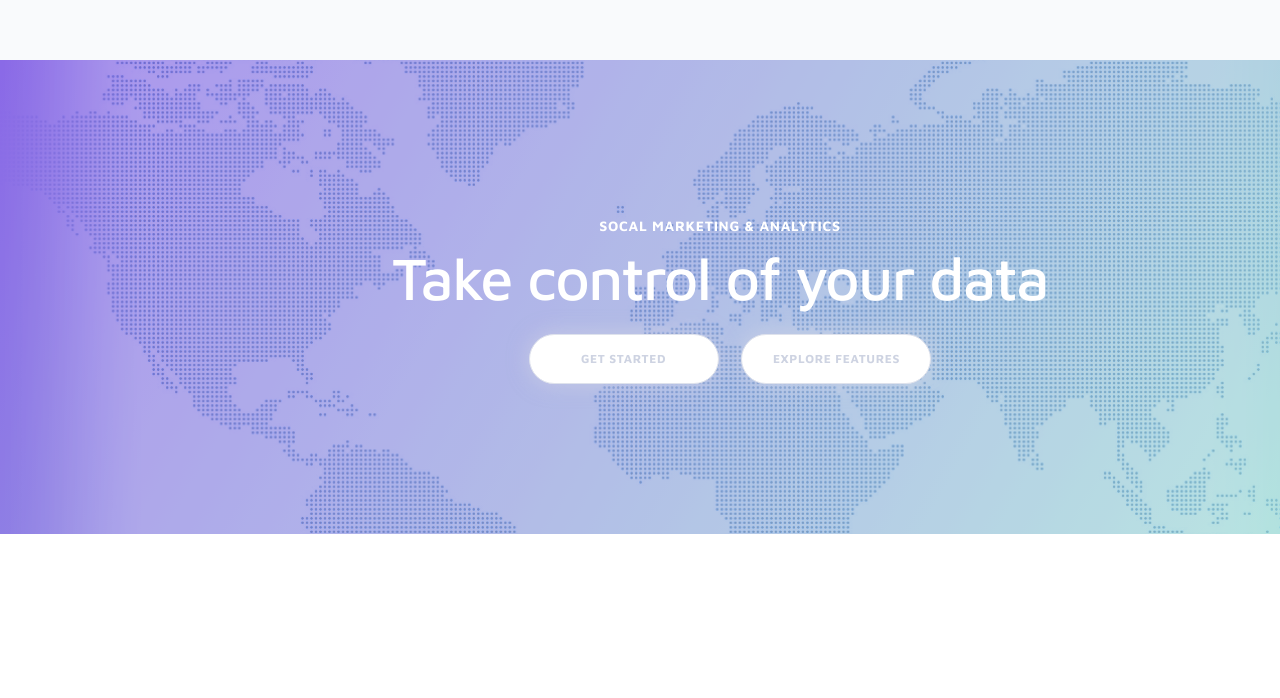
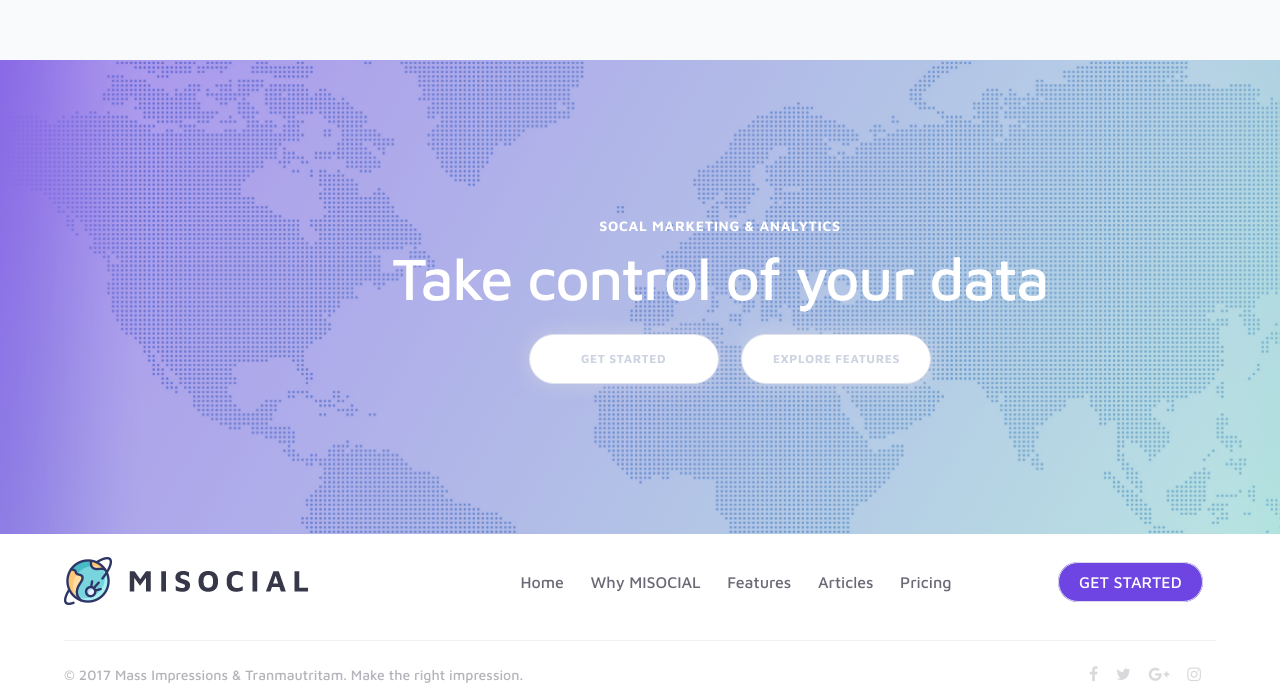
Before and after one commit to ru13z/princing-tabble, a plain HTML site: page index.html in a window 1280 px wide. Shown: the part 1890-2588 px from the top of the page. Before the commit the page ends 2424 px from the top, so only its background shows below. Drawn offline with Linux system fonts and the light colour scheme.

Commit message:
верстка готова. підготовка до адаптації

```diff
--- a/css/style.css
+++ b/css/style.css
@@ -34,15 +34,21 @@ html {
   height: 100%;
   opacity: 0.8;
   z-index: 0;
-  background-image: -moz-linear-gradient(150deg,
-      rgb(136, 211, 206) 0%,
-      rgb(110, 69, 226) 100%);
-  background-image: -webkit-linear-gradient(150deg,
-      rgb(136, 211, 206) 0%,
-      rgb(110, 69, 226) 100%);
-  background-image: -ms-linear-gradient(150deg,
-      rgb(136, 211, 206) 0%,
-      rgb(110, 69, 226) 100%);
+  background-image: -moz-linear-gradient(
+    150deg,
+    rgb(136, 211, 206) 0%,
+    rgb(110, 69, 226) 100%
+  );
+  background-image: -webkit-linear-gradient(
+    150deg,
+    rgb(136, 211, 206) 0%,
+    rgb(110, 69, 226) 100%
+  );
+  background-image: -ms-linear-gradient(
+    150deg,
+    rgb(136, 211, 206) 0%,
+    rgb(110, 69, 226) 100%
+  );
 }
 
 .header {
@@ -56,7 +62,7 @@ html {
 }
 
 .menu {
-  width: 70%;
+  width: 65%;
 }
 
 .menu ul {
@@ -110,7 +116,7 @@ html {
 }
 
 .main-text span::after {
-  content: '';
+  content: "";
   width: 20px;
   height: 1px;
   background-color: #fff;
@@ -120,7 +126,7 @@ html {
 }
 
 .main-text span::before {
-  content: '';
+  content: "";
   width: 20px;
   height: 1px;
   background-color: #fff;
@@ -177,7 +183,7 @@ html {
 }
 
 .table-subtitle::after {
-  content: '';
+  content: "";
   width: 20px;
   height: 1px;
   background-color: #6e45e2;
@@ -187,7 +193,7 @@ html {
 }
 
 .table-subtitle::before {
-  content: '';
+  content: "";
   width: 20px;
   height: 1px;
   background-color: #6e45e2;
@@ -311,8 +317,6 @@ html {
   box-shadow: 0px 0px 18.69px 2.31px rgba(204, 204, 223, 0.5);
 }
 
-
-
 .price-btn:hover {
   border: 1px solid #ffffff;
   background-color: #6e45e2;
@@ -386,3 +390,84 @@ html {
   border: none;
   color: #ffffff;
 }
+
+.footer-wrap {
+  display: flex;
+  justify-content: center;
+}
+.footer {
+  width: 90%;
+  height: 12vh;
+  align-items: center;
+  display: flex;
+  justify-content: space-between;
+}
+.footer-menu {
+  width: 65%;
+}
+.footer-menu ul {
+  display: flex;
+  justify-content: space-around;
+  list-style: none;
+}
+.footer-menu-link {
+  color: #6a6a77;
+  font-size: 16px;
+  font-weight: 500;
+  line-height: 19px;
+  text-decoration: none;
+}
+.footer-started-btn {
+  color: #fff;
+  margin-left: 80px;
+  border: 1px solid #fff;
+  padding: 10px 20px;
+  border-radius: 100px;
+  text-transform: uppercase;
+  border-radius: 25px;
+  border: 1px solid #d7dbe8;
+  background-color: #6e45e2;
+  transition: 0.2s;
+}
+
+.footer-started-btn:hover {
+  color: #6e45e2;
+  border-color: #6e45e2;
+  background-color: #fff;
+}
+
+.footer-menu-link:hover {
+  color: #6e45e2;
+}
+.line {
+  display: block;
+  width: 90%;
+  height: 1px;
+  background-color: #bdbdc2;
+  opacity: 0.2;
+  margin: 1rem auto;
+}
+.legal {
+  padding-left: 5%;
+  padding-right: 5%;
+  display: flex;
+  justify-content: space-between;
+  align-items: center;
+}
+.copy {
+  opacity: 0.5;
+  color: #6a6a77;
+  font-size: 14px;
+  font-weight: 500;
+  line-height: 19px;
+}
+.social-links a {
+  margin-right: 1.5rem;
+  opacity: 0.5;
+  color: #b5b5bb;
+  font-family: "Font Awesome";
+  font-size: 16px;
+  font-weight: 400;
+  line-height: 19px;
+  display: inline-block;
+}
--- a/index.html
+++ b/index.html
@@ -7,6 +7,7 @@
   <meta http-equiv="X-UA-Compatible" content="ie=edge" />
   <link rel="stylesheet" href="css/normalize.css" />
   <link rel="stylesheet" href="css/style.css" />
+  <link rel="stylesheet" href="https://stackpath.bootstrapcdn.com/font-awesome/4.7.0/css/font-awesome.min.css">
 
   <link href="https://fonts.googleapis.com/css?family=Maven+Pro:400,500,700,900&display=swap" rel="stylesheet" />
   <title>Pricing Table</title>
@@ -100,7 +101,7 @@
     </div>
   </div>
   <!--main-->
-  <!--main-->
+  <!--call-->
   <div class="call-to-action">
     <div class="call-to-action-overlay">
       <span>SOCAL MARKETING & ANALYTICS </span>
@@ -109,7 +110,48 @@
       <button class="cta-btn">explore features</button>
     </div>
   </div>
-  <!--main-->
+  <!--call-->
+
+  <!--footer-->
+  <div class="footer-wrap">
+    <div class="footer">
+      <div class="logo">
+        <img src="img/logo-black.png" alt="logo">
+      </div>
+      <div class="footer-menu">
+        <ul>
+          <li><a href="#" class="footer-menu-link">Home</a></li>
+          <li><a href="#" class="footer-menu-link">Why MISOCIAL</a></li>
+          <li><a href="#" class="footer-menu-link">Features</a></li>
+          <li><a href="#" class="footer-menu-link">Articles</a></li>
+          <li><a href="#" class="footer-menu-link">Pricing</a></li>
+          <li>
+            <a href="#" class="footer-menu-link footer-started-btn">get started</a>
+          </li>
+        </ul>
+      </div>
+    </div>
+
+  </div>
+  <!--footer-->
+  <div class="line">
+
+  </div>
+  <div class="legal">
+    <div class="copy">
+
+      <p>© 2017 Mass Impressions & Tranmautritam. Make the right impression.</p>
+    </div>
+    <div class="social-links">
+      <a href="#"><i class="fa fa-facebook"></i></a>
+      <a href="#"><i class="fa fa-twitter"></i></a>
+      <a href="#"><i class="fa fa-google-plus"></i></a>
+      <a href="#"><i class="fa fa-instagram"></i></a>
+    </div>
+
+  </div>
+
+
 </body>
 
 </html>
```
Also changed, not shown: img/logo-black.png (added).
